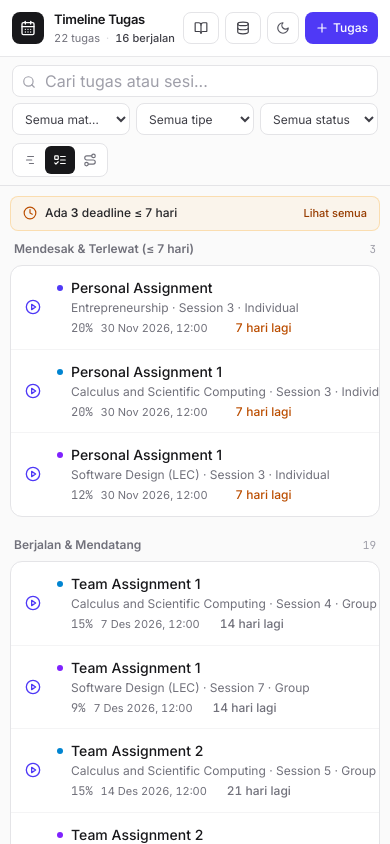
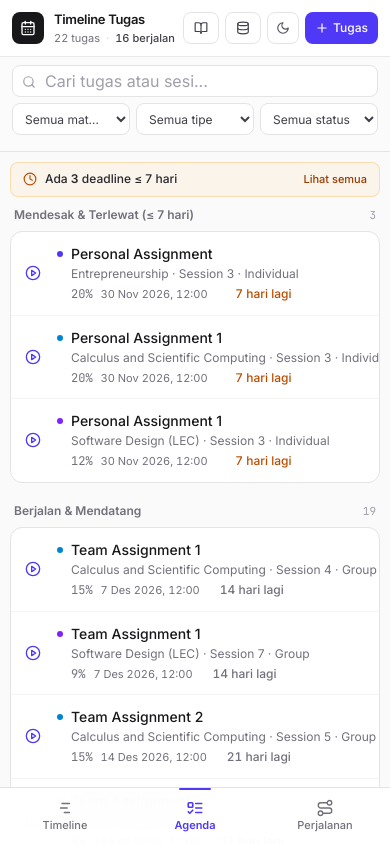
Before and after one commit to cperdiansyah/course-assigment, a React (Vite) app: page / in a window 390 px wide. Shown: the top 844 px of the page. Built offline with nearby package versions, Linux system fonts and the light colour scheme.

Commit message:
feat: implement main application component and core navigation layout

```diff
--- a/src/App.tsx
+++ b/src/App.tsx
@@ -4,6 +4,7 @@ import { CourseModal } from './components/CourseModal';
 import { DataModal, ImportMode } from './components/DataModal';
 import { Header } from './components/Header';
 import { JourneyView } from './components/JourneyView';
+import { MobileBottomNav } from './components/MobileBottomNav';
 import { TaskModal } from './components/TaskModal';
 import { TimelineView } from './components/TimelineView';
 import { UrgentStrip } from './components/UrgentStrip';
@@ -194,7 +195,11 @@ export default function App() {
         onOpenData={() => setDataModalOpen(true)}
       />
 
-      <main className="flex-1 flex flex-col overflow-hidden p-2.5 sm:p-4">
+      <main
+        className={`flex-1 flex flex-col overflow-hidden p-2.5 sm:p-4 ${
+          viewMode === 'timeline' ? 'pb-[4.25rem] sm:pb-4' : 'pb-20 sm:pb-4'
+        }`}
+      >
         <UrgentStrip
           urgentCount={stats.urgent}
           active={onlyUrgent}
@@ -231,6 +236,8 @@ export default function App() {
         )}
       </main>
 
+      <MobileBottomNav viewMode={viewMode} onViewModeChange={setViewMode} />
+
       <TaskModal
         open={taskModalOpen}
         task={editingTask}
--- a/src/components/Header.tsx
+++ b/src/components/Header.tsx
@@ -280,13 +280,13 @@ export function Header({
             )}
           </div>
 
-          {/* Mobile/Tablet View Switcher & Timeline Controls */}
-          <div className="flex flex-wrap items-center justify-between md:justify-end gap-1.5 sm:gap-2 shrink-0">
-            <div
-              className="flex lg:hidden items-center bg-white dark:bg-zinc-900 p-0.5 rounded-lg border border-zinc-200 dark:border-zinc-800"
-              role="group"
-              aria-label="Mode Tampilan"
-            >
+          {/* Tablet View Switcher & Timeline Controls */}
+          <div className="flex flex-wrap items-center justify-end gap-1.5 sm:gap-2 shrink-0">
+              <div
+                className="hidden sm:flex lg:hidden items-center bg-white dark:bg-zinc-900 p-0.5 rounded-lg border border-zinc-200 dark:border-zinc-800"
+                role="group"
+                aria-label="Mode Tampilan"
+              >
               <button
                 type="button"
                 onClick={() => onViewModeChange('timeline')}
@@ -329,7 +329,7 @@ export function Header({
             </div>
 
             {viewMode === 'timeline' && (
-              <div className="flex items-center gap-1.5">
+              <div className="flex items-center justify-between w-full sm:w-auto gap-1.5">
                 <div className="flex items-center bg-white dark:bg-zinc-900 p-0.5 rounded-lg border border-zinc-200 dark:border-zinc-800">
                   <button
                     type="button"
--- /dev/null
+++ b/src/components/MobileBottomNav.tsx
@@ -0,0 +1,50 @@
+import { GanttChart, ListTodo, Route } from 'lucide-react';
+import { ViewMode } from '../types';
+
+interface MobileBottomNavProps {
+  viewMode: ViewMode;
+  onViewModeChange: (mode: ViewMode) => void;
+}
+
+const NAV_ITEMS: { id: ViewMode; label: string; Icon: typeof GanttChart }[] = [
+  { id: 'timeline', label: 'Timeline', Icon: GanttChart },
+  { id: 'agenda', label: 'Agenda', Icon: ListTodo },
+  { id: 'journey', label: 'Perjalanan', Icon: Route },
+];
+
+export function MobileBottomNav({ viewMode, onViewModeChange }: MobileBottomNavProps) {
+  return (
+    <nav
+      aria-label="Navigasi tampilan"
+      className="sm:hidden fixed bottom-0 inset-x-0 z-20 bg-white/95 dark:bg-[#121417]/95 backdrop-blur-md border-t border-zinc-200 dark:border-zinc-800 pb-[env(safe-area-inset-bottom)]"
+    >
+      <div className="grid grid-cols-3 h-14">
+        {NAV_ITEMS.map(({ id, label, Icon }) => {
+          const active = viewMode === id;
+          return (
+            <button
+              key={id}
+              type="button"
+              onClick={() => onViewModeChange(id)}
+              aria-current={active ? 'page' : undefined}
+              className={`relative flex flex-col items-center justify-center gap-0.5 transition-colors duration-150 active:scale-[0.96] cursor-pointer ${
+                active
+                  ? 'text-indigo-600 dark:text-indigo-400 font-semibold'
+                  : 'text-zinc-500 dark:text-zinc-400 hover:text-zinc-900 dark:hover:text-zinc-200 font-medium'
+              }`}
+            >
+              {active && (
+                <span
+                  aria-hidden="true"
+                  className="absolute top-0 w-8 h-0.5 rounded-full bg-indigo-600 dark:bg-indigo-400"
+                />
+              )}
+              <Icon className="w-[18px] h-[18px]" strokeWidth={active ? 2.2 : 1.8} />
+              <span className="text-[11px] leading-tight">{label}</span>
+            </button>
+          );
+        })}
+      </div>
+    </nav>
+  );
+}
```
Also changed, not shown: 1 other file (tests, documents, lock files or other folders).
